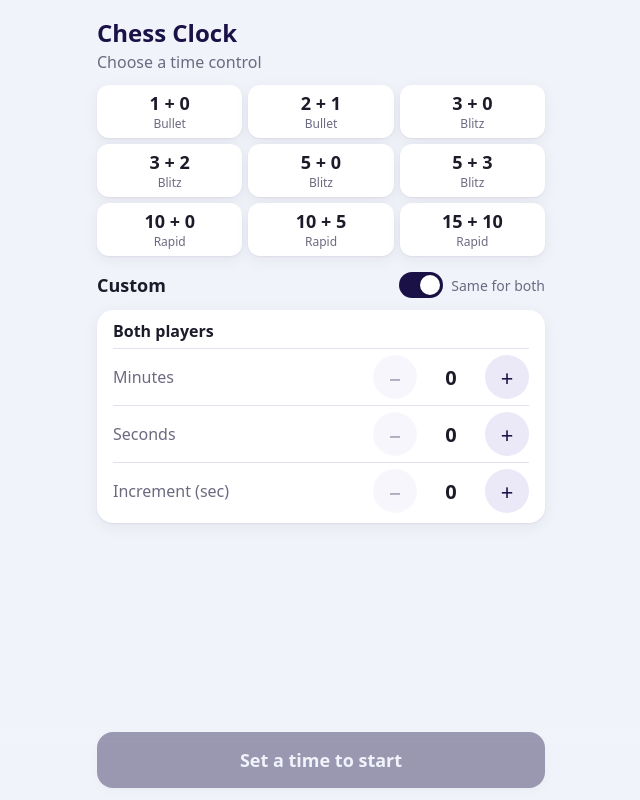
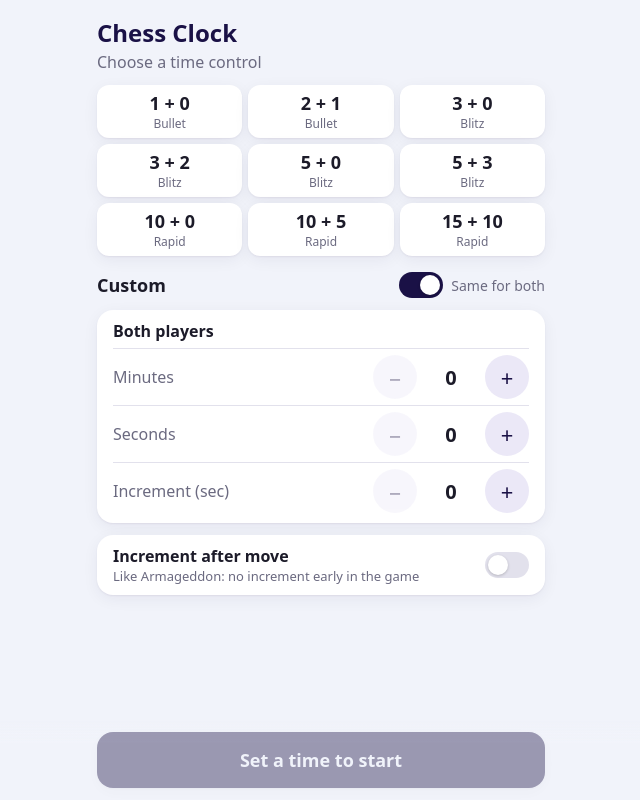
Before and after one commit to ArtyomSukiasyan/Chess-clock, a React (Vite) app in the folder web/: page / in a window 1280 px wide. Shown: the whole page, without its empty margins (319-959 px from the left). Built offline with nearby package versions, Linux system fonts and the light colour scheme.

Commit message:
feat: add increment after such move

```diff
--- a/web/src/App.css
+++ b/web/src/App.css
@@ -225,6 +225,23 @@ button:disabled {
   border-color: var(--color-primary);
 }
 
+.rule-row {
+  display: flex;
+  justify-content: space-between;
+  align-items: center;
+  gap: 12px;
+  padding: 6px 0;
+}
+
+.rule-row .card-title {
+  padding: 0;
+}
+
+.rule-hint {
+  font-size: 13px;
+  color: var(--color-muted);
+}
+
 /* Folds the Black card away before the cards merge back into one */
 .collapsible {
   display: grid;
--- a/web/src/App.tsx
+++ b/web/src/App.tsx
@@ -12,6 +12,9 @@ function App() {
   const [isRunning, setIsRunning] = useState(false);
   const [modalIsOpen, setModalIsOpen] = useState(true);
   const [isOver, setIsOver] = useState(false);
+  const [incrementRule, setIncrementRule] = useState(local.getIncrementRule());
+  // Completed moves per player, for the delayed increment rule
+  const [moves, setMoves] = useState({ white: 0, black: 0 });
 
   useEffect(() => {
     let timer: ReturnType<typeof setInterval> | undefined;
@@ -73,6 +76,14 @@ function App() {
       return;
     }
 
+    const moveNumber = moves[activePlayer] + 1;
+    setMoves((prev) => ({ ...prev, [activePlayer]: moveNumber }));
+
+    // With the delayed rule on, moves up to and including `afterMove` get no increment
+    if (incrementRule.enabled && moveNumber <= incrementRule.afterMove) {
+      return;
+    }
+
     if (activePlayer === "white") {
       if (player1.seconds + player1.increment > 59) {
         setPlayer1((prev) => changeTime.increaseMinutes(prev));
@@ -101,6 +112,7 @@ function App() {
     setIsOver(false);
     setModalIsOpen(true);
     setActivePlayer("white");
+    setMoves({ white: 0, black: 0 });
   };
 
   const restartClock = () => {
@@ -109,11 +121,14 @@ function App() {
     setIsRunning(false);
     setIsOver(false);
     setActivePlayer("white");
+    setMoves({ white: 0, black: 0 });
   };
 
   const closeModal = () => {
     local.save("player1", player1);
     local.save("player2", player2);
+    local.saveIncrementRule(incrementRule);
+    setMoves({ white: 0, black: 0 });
     setModalIsOpen(false);
   };
 
@@ -125,6 +140,8 @@ function App() {
           player2={player2}
           player1TimeChange={setPlayer1}
           player2TimeChange={setPlayer2}
+          incrementRule={incrementRule}
+          incrementRuleChange={setIncrementRule}
           closeModal={closeModal}
         />
       ) : (
--- a/web/src/components/ConditionsModal.tsx
+++ b/web/src/components/ConditionsModal.tsx
@@ -3,6 +3,7 @@ import { IConditionsModal } from "../models/ConditionsModal";
 import { IInitialTime } from "../models/InitialTime";
 import { presets } from "../constants/presets";
 import PlayerConditions from "./PlayerConditions";
+import TimeInput from "./TimeInput";
 
 const isSameTime = (a: IInitialTime, b: IInitialTime) =>
   a.minutes === b.minutes &&
@@ -20,6 +21,8 @@ export default function ConditionsModal({
   player1TimeChange,
   player2,
   player2TimeChange,
+  incrementRule,
+  incrementRuleChange,
   closeModal,
 }: IConditionsModal) {
   const [sameForBoth, setSameForBoth] = useState(isSameTime(player1, player2));
@@ -145,6 +148,43 @@ export default function ConditionsModal({
         </>
       )}
 
+      <section className="card">
+        <div className="rule-row">
+          <div>
+            <h2 className="card-title">Increment after move</h2>
+            <p className="rule-hint">
+              {incrementRule.enabled
+                ? `No increment until move ${incrementRule.afterMove + 1}`
+                : "Like Armageddon: no increment early in the game"}
+            </p>
+          </div>
+          <label className="switch">
+            <input
+              type="checkbox"
+              aria-label="Increment after move"
+              checked={incrementRule.enabled}
+              onChange={() =>
+                incrementRuleChange((prev) => ({
+                  ...prev,
+                  enabled: !prev.enabled,
+                }))
+              }
+            />
+            <span className="switch-track" />
+          </label>
+        </div>
+        {incrementRule.enabled && (
+          <TimeInput
+            text="After move"
+            value={incrementRule.afterMove}
+            max={200}
+            onChange={(afterMove) =>
+              incrementRuleChange((prev) => ({ ...prev, afterMove }))
+            }
+          />
+        )}
+      </section>
+
       <div className="setup-footer">
         <button
           type="button"
--- /dev/null
+++ b/web/src/constants/incrementRule.ts
@@ -0,0 +1,6 @@
+import { IIncrementRule } from "../models/IncrementRule";
+
+export const initialIncrementRule: IIncrementRule = {
+  enabled: false,
+  afterMove: 40,
+};
--- a/web/src/helpers/localStorage.ts
+++ b/web/src/helpers/localStorage.ts
@@ -1,5 +1,9 @@
 import { initialTime } from "../constants/initialTime";
+import { initialIncrementRule } from "../constants/incrementRule";
 import { IInitialTime } from "../models/InitialTime";
+import { IIncrementRule } from "../models/IncrementRule";
+
+const INCREMENT_RULE_KEY = "incrementRule";
 
 function get(player: "player1" | "player2"): IInitialTime {
   const localValue = localStorage.getItem(player);
@@ -11,4 +15,16 @@ function save(player: "player1" | "player2", value: IInitialTime) {
   localStorage.setItem(player, JSON.stringify(value));
 }
 
-export const local = { get, save };
+function getIncrementRule(): IIncrementRule {
+  const localValue = localStorage.getItem(INCREMENT_RULE_KEY);
+
+  return localValue
+    ? { ...initialIncrementRule, ...JSON.parse(localValue) }
+    : initialIncrementRule;
+}
+
+function saveIncrementRule(value: IIncrementRule) {
+  localStorage.setItem(INCREMENT_RULE_KEY, JSON.stringify(value));
+}
+
+export const local = { get, save, getIncrementRule, saveIncrementRule };
--- a/web/src/models/ConditionsModal.ts
+++ b/web/src/models/ConditionsModal.ts
@@ -1,10 +1,13 @@
 import { Dispatch, SetStateAction } from "react";
 import { IInitialTime } from "./InitialTime";
+import { IIncrementRule } from "./IncrementRule";
 
 export interface IConditionsModal {
   player1: IInitialTime;
   player1TimeChange: Dispatch<SetStateAction<IInitialTime>>;
   player2: IInitialTime;
   player2TimeChange: Dispatch<SetStateAction<IInitialTime>>;
+  incrementRule: IIncrementRule;
+  incrementRuleChange: Dispatch<SetStateAction<IIncrementRule>>;
   closeModal: () => void;
 }
--- /dev/null
+++ b/web/src/models/IncrementRule.ts
@@ -0,0 +1,5 @@
+// Armageddon-style delayed increment: no increment until a player has made more than `afterMove` moves
+export interface IIncrementRule {
+  enabled: boolean;
+  afterMove: number;
+}
```
